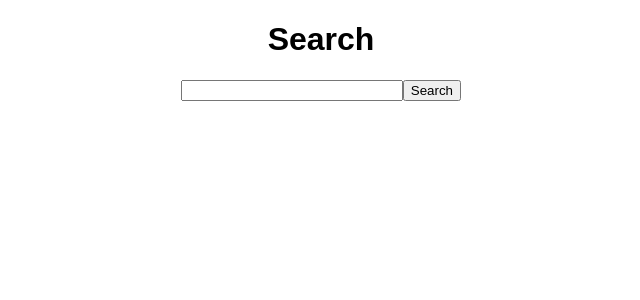
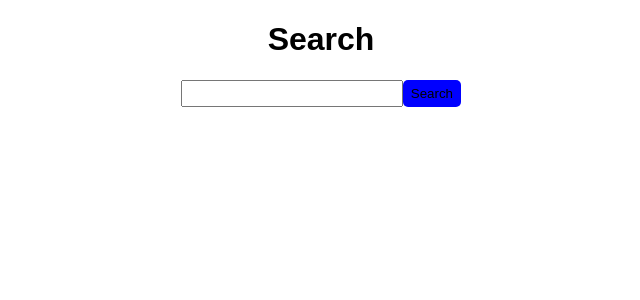
Before and after one commit to PJMantoss/autocomplete_search, a React (Create React App) app: page / in a window 1280 px wide. Shown: the top 300 px of the page, without its empty margins (319-959 px from the left). Built offline with nearby package versions, Linux system fonts and the light colour scheme; the HTML template or start-up script is replaced by a standard one.

Commit message:
update App styling

```diff
--- a/src/App.css
+++ b/src/App.css
@@ -37,6 +37,13 @@ input {
   display: flex;
 }
 
+.searchInner > button {
+  border: 0;
+  border-radius: 5px;
+  padding: 6px 8px;
+  background: blue;
+}
+
 @media only screen and (max-width: 600px){
   input {
     width: 90%
@@ -49,5 +56,6 @@ input {
 
   .searchInner > button {
     width: 80%;
+    margin-top: 10px;
   }
 }
```
